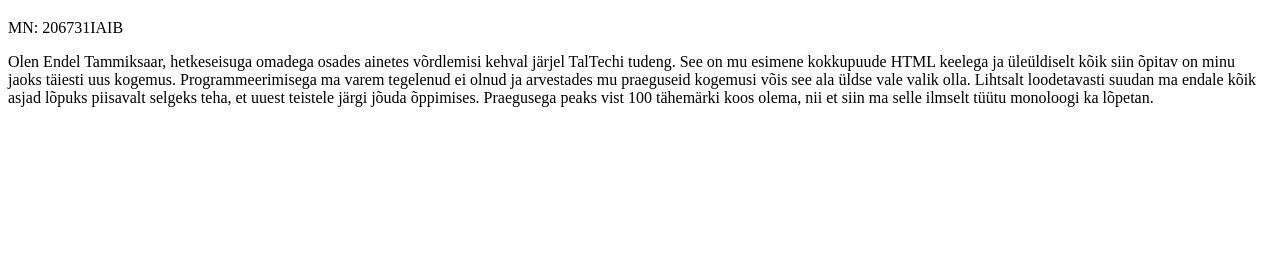
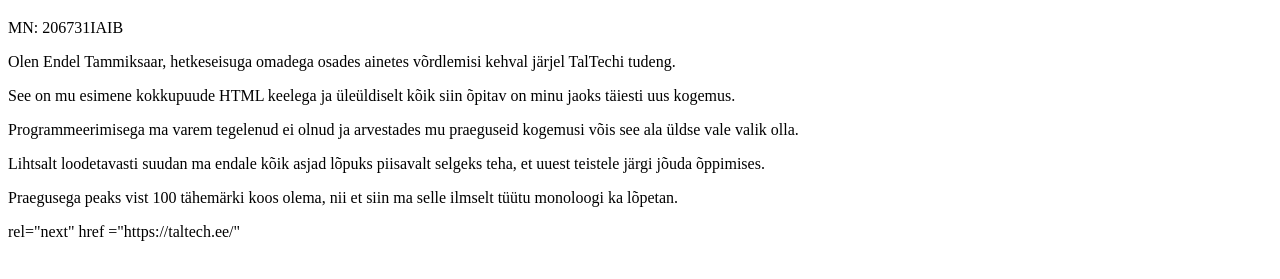
Before and after one commit to EnTamm/EnTamm.github.io, a plain HTML site: page index.html in a window 1280 px wide. Shown: the part 61-340 px from the top of the page. Drawn offline with Linux system fonts and the light colour scheme.

Commit message:
Update index.html

```diff
--- a/index.html
+++ b/index.html
@@ -3,10 +3,11 @@
 <body>
 <h1>Minu esimene veebileht!!!</h1>
 <p>MN: 206731IAIB</p>
-<p>Olen Endel Tammiksaar, hetkeseisuga omadega osades ainetes võrdlemisi kehval järjel TalTechi tudeng.
-See on mu esimene kokkupuude HTML keelega ja üleüldiselt kõik siin õpitav on minu jaoks täiesti uus kogemus.
-Programmeerimisega ma varem tegelenud ei olnud ja arvestades mu praeguseid kogemusi võis see ala üldse vale valik olla.
-Lihtsalt loodetavasti suudan ma endale kõik asjad lõpuks piisavalt selgeks teha, et uuest teistele järgi jõuda õppimises.
-Praegusega peaks vist 100 tähemärki koos olema, nii et siin ma selle ilmselt tüütu monoloogi ka lõpetan.</p>
+<p>Olen Endel Tammiksaar, hetkeseisuga omadega osades ainetes võrdlemisi kehval järjel TalTechi tudeng.</p>
+<p>See on mu esimene kokkupuude HTML keelega ja üleüldiselt kõik siin õpitav on minu jaoks täiesti uus kogemus.</p>
+<p>Programmeerimisega ma varem tegelenud ei olnud ja arvestades mu praeguseid kogemusi võis see ala üldse vale valik olla.</p>
+<p>Lihtsalt loodetavasti suudan ma endale kõik asjad lõpuks piisavalt selgeks teha, et uuest teistele järgi jõuda õppimises.</p>
+<p>Praegusega peaks vist 100 tähemärki koos olema, nii et siin ma selle ilmselt tüütu monoloogi ka lõpetan.</p>
+  <link> rel="next" href ="https://taltech.ee/" </link>
 </body>
 </html>
```
